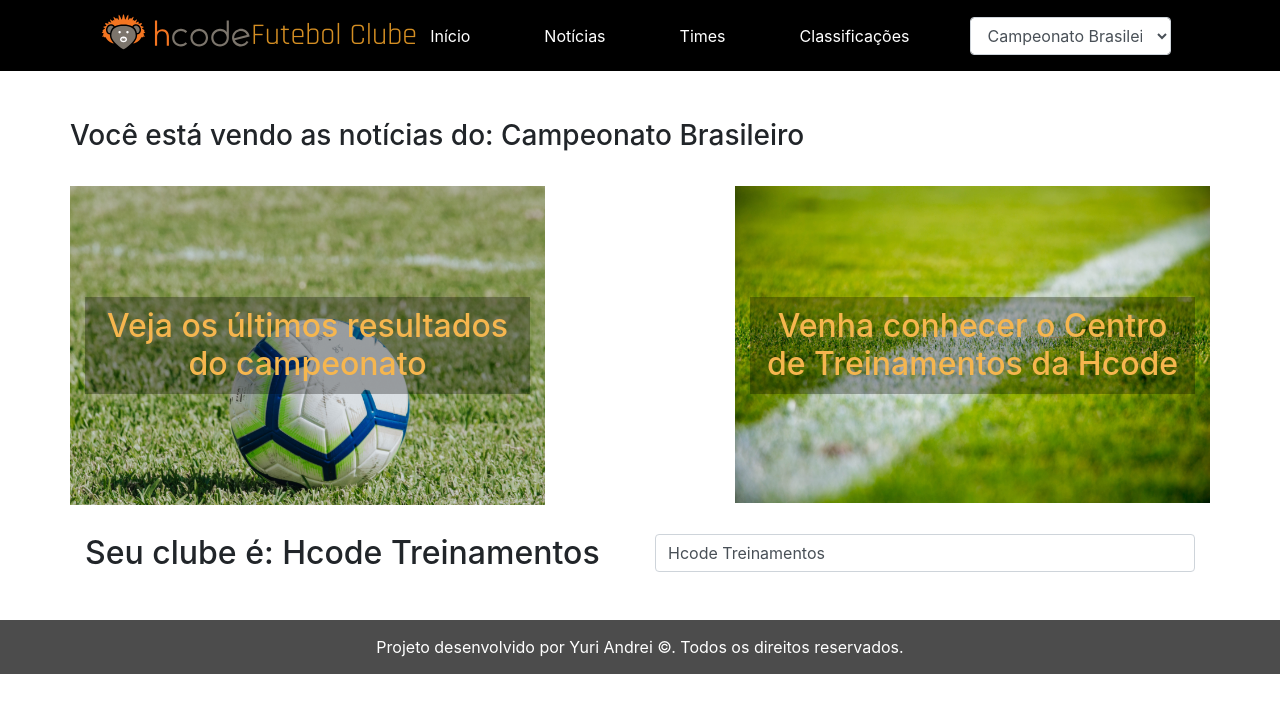
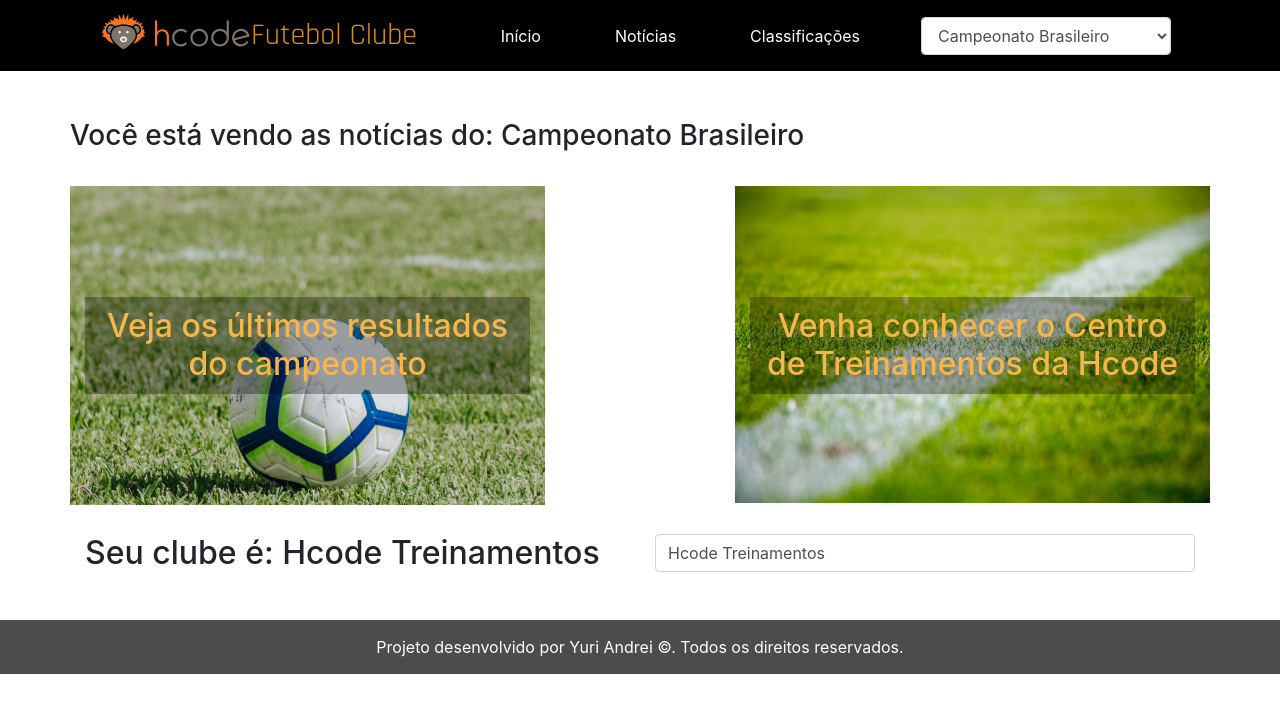
Before and after one commit to yuriandreisilva/hcode-futebol-clube, a Vue app: page / in a window 1280 px wide. Shown: the top 712 px of the page. Built offline with nearby package versions, Linux system fonts and the light colour scheme; what vue2-filters would draw is missing.

Commit message:
feat: adding async component

```diff
--- a/src/components/HcodeHeader.vue
+++ b/src/components/HcodeHeader.vue
@@ -11,7 +11,6 @@
 
                     <a href="#" @click.prevent="$emit('change-component', 'home')" class="btn mr-5">Início</a>
                     <a href="#" @click.prevent="$emit('change-component', 'news')" class="btn mr-5">Notícias</a>
-                    <a href="#" class="btn mr-5">Times</a>
                     <a href="#" class="btn mr-5">Classificações</a>
 
                     <select name="championship" id="select-championship" class="form-control" @change="$emit('select-championship', $event.target.value)">
--- a/src/components/HcodeSection.vue
+++ b/src/components/HcodeSection.vue
@@ -29,13 +29,12 @@
 
 <script>
 import HcodeSectionBanner from './HcodeSectionBanner';
-import HcodeSectionNews from './HcodeSectionNews';
 import HcodeInput from './HcodeInput';
 
     export default {
         components: {
             HcodeSectionBanner,
-            HcodeSectionNews,
+            HcodeSectionNews: () => import('@/components/HcodeSectionNews'),
             HcodeInput
         },
         data(){
```
